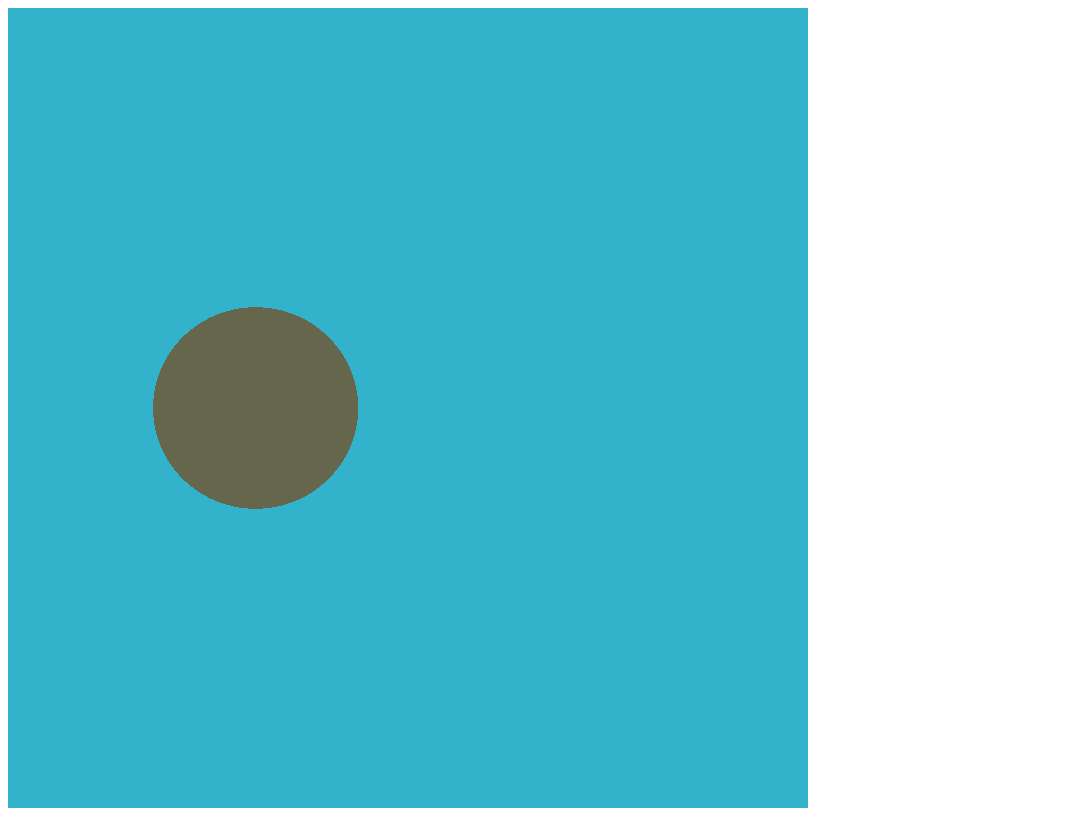
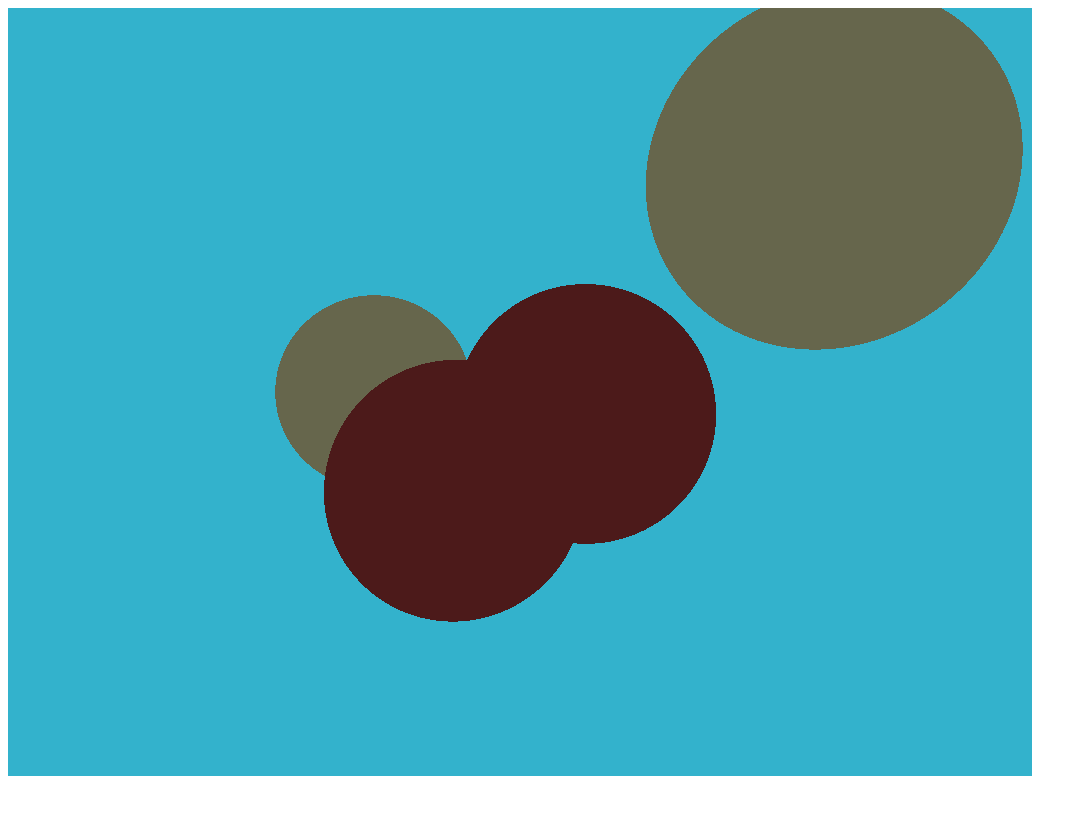
Before and after one commit to swzhxx/tinyraytracing, a website built with webpack: page public/index.html in a window 1280 px wide. Shown: the whole page, without its empty margins (0-1087 px from the left). Built offline with nearby package versions, Linux system fonts and the light colour scheme.

Commit message:
feat(添加更多圆形。Material): 添加更多圆形。Material

```diff
--- a/public/index.html
+++ b/public/index.html
@@ -7,6 +7,6 @@
     <title>Document</title>
   </head>
   <body>
-    <canvas id="ray-tracing" width="800" height="800"</canvas>
+    <canvas id="ray-tracing" width="1024" height="768"</canvas>
   </body>
 </html>
--- /dev/null
+++ b/src/Material.ts
@@ -0,0 +1,10 @@
+import Vector from "./vec"
+
+class Material {
+  public diffuseColor: Vector
+  constructor(public color: Vector) {
+    this.diffuseColor = color
+  }
+}
+
+export default Material
--- a/src/Sphere.ts
+++ b/src/Sphere.ts
@@ -1,7 +1,8 @@
+import Material from './Material'
 import Vector from './vec'
 class Sphere {
 
-  constructor(public center: Vector, public radius: number) { }
+  constructor(public center: Vector, public radius: number, public material: Material) { }
 
   /**
    *
@@ -10,7 +11,7 @@ class Sphere {
    * @param t0
    * @description 光线求交
    */
-  rayIntersect(orig: Vector, dir: Vector): boolean {
+  rayIntersect(orig: Vector, dir: Vector): boolean | number {
     let L = Vector.minus(this.center, orig)
     let tca: number = Vector.dot(L, dir)
     let d2 = Vector.dot(L, L) - tca * tca
@@ -23,7 +24,7 @@ class Sphere {
     if (t0 < 0) t0 = t1
     if (t0 < 0) return false
 
-    return true
+    return t0
   }
 }
 
--- a/src/index.ts
+++ b/src/index.ts
@@ -1,33 +1,53 @@
+import Material from './Material'
 import Sphere from './Sphere'
 import Vector from './vec'
 
 const canvas: HTMLCanvasElement = document.querySelector("#ray-tracing")
 const context: CanvasRenderingContext2D = canvas.getContext("2d")
-const width = 800
-const height = 800
+const width = 1024
+const height = 768
 
 
-function castRay(orig: Vector, dir: Vector, sphere: Sphere): Vector {
-  if (!sphere.rayIntersect(orig, dir)) {
+function sceneIntersect(orig: Vector, dir: Vector, spheres: Array<Sphere>): boolean | any {
+  let nearestMaterial = undefined
+  let nearestDistance = Infinity
+  for (let i = 0; i < spheres.length; i++) {
+    let sphere = spheres[i]
+    let isIntersect = sphere.rayIntersect(orig, dir)
+    if (isIntersect == false) continue
+    if (isIntersect < nearestDistance) {
+      nearestDistance = isIntersect as number
+      nearestMaterial = sphere.material
+    }
+  }
+  if (nearestMaterial) {
+    return { material: nearestMaterial }
+  }
+  return false
+}
+
+function castRay(orig: Vector, dir: Vector, spheres: Array<Sphere>): Vector {
+  let res = sceneIntersect(orig, dir, spheres)
+  if (!res) {
     return new Vector(0.2, 0.7, 0.8)
   }
-  return new Vector(0.4, 0.4, 0.3)
+  const { material } = res
+  return material.diffuseColor
 }
-
-function render(sphere: Sphere) {
+function render(spheres: Array<Sphere>) {
   const frameBuffer: Array<Vector> = []
 
   const fov = Math.PI / 2
 
   const eye = new Vector(0, 0, 0)
 
-  for (let i = 0; i < width; i++) {
-    for (let j = 0; j < height; j++) {
+  for (let j = 0; j < height; j++) {
+    for (let i = 0; i < width; i++) {
       let x: number = i + 0.5 - width / 2
-      let y: number = j + 0.5 - height / 2
+      let y: number = -(j + 0.5 - height / 2)
       let z: number = - height / Math.tan(fov / 2)
       let dir: Vector = Vector.norm(new Vector(x, y, z))
-      frameBuffer[i + j * width] = castRay(eye, dir, sphere)
+      frameBuffer[i + j * width] = castRay(eye, dir, spheres)
     }
   }
   toImage(frameBuffer)
@@ -49,8 +69,16 @@ function toImage(buffer: Array<Vector>) {
 }
 
 function main() {
-  let sphere = new Sphere(new Vector(-3, 0, -16), 2)
-  render(sphere)
+  let spheres = []
+  let ivory = new Material(new Vector(.4, .4, .3))
+  let redRubber = new Material(new Vector(.3, .1, .1))
+
+  spheres.push(new Sphere(new Vector(-3, 0, -16), 2, ivory))
+  spheres.push(new Sphere(new Vector(-1, -1.50, -12), 2, redRubber))
+  spheres.push(new Sphere(new Vector(1.5, -0.5, -18), 3, redRubber))
+  spheres.push(new Sphere(new Vector(7, 5, -18), 4, ivory))
+
+  render(spheres)
 }
 
 main()
```
